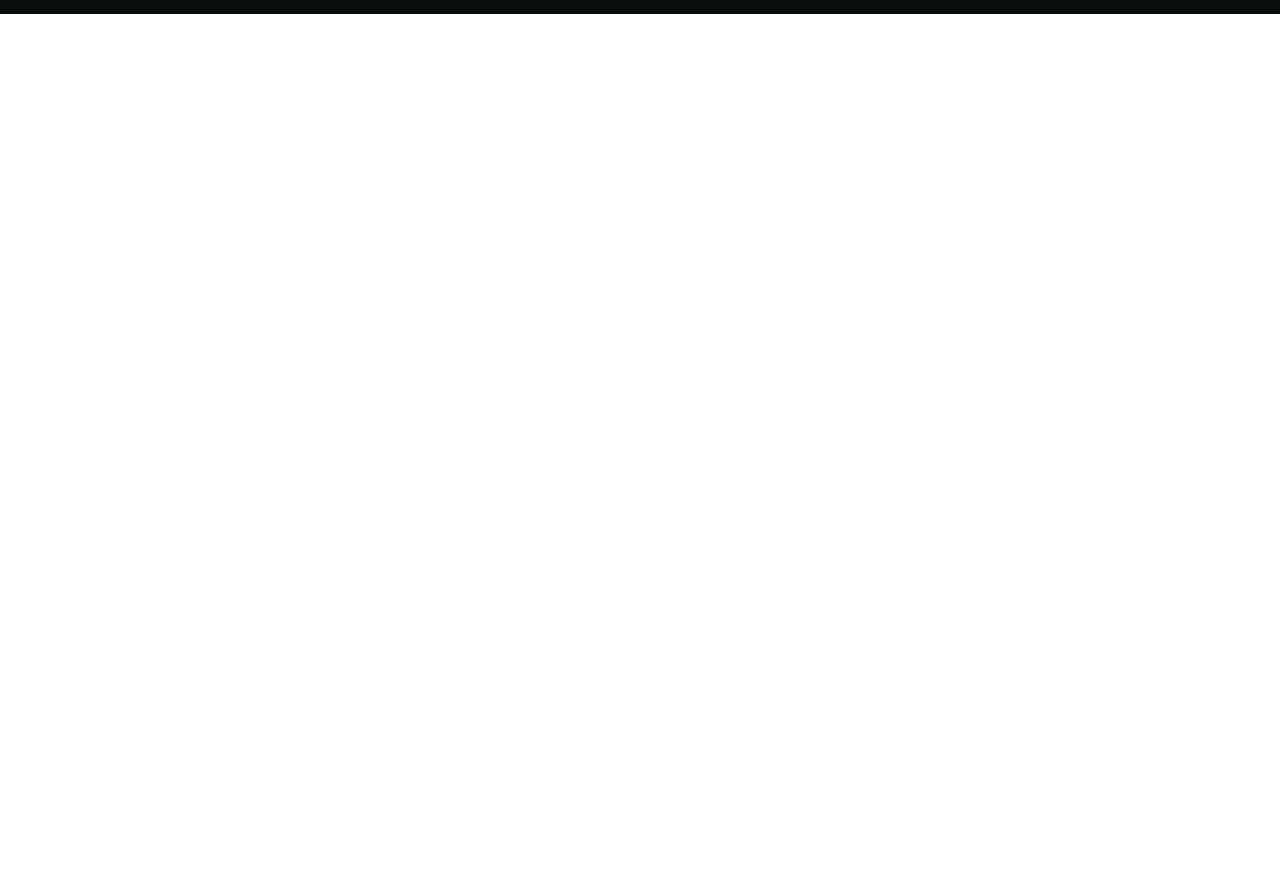
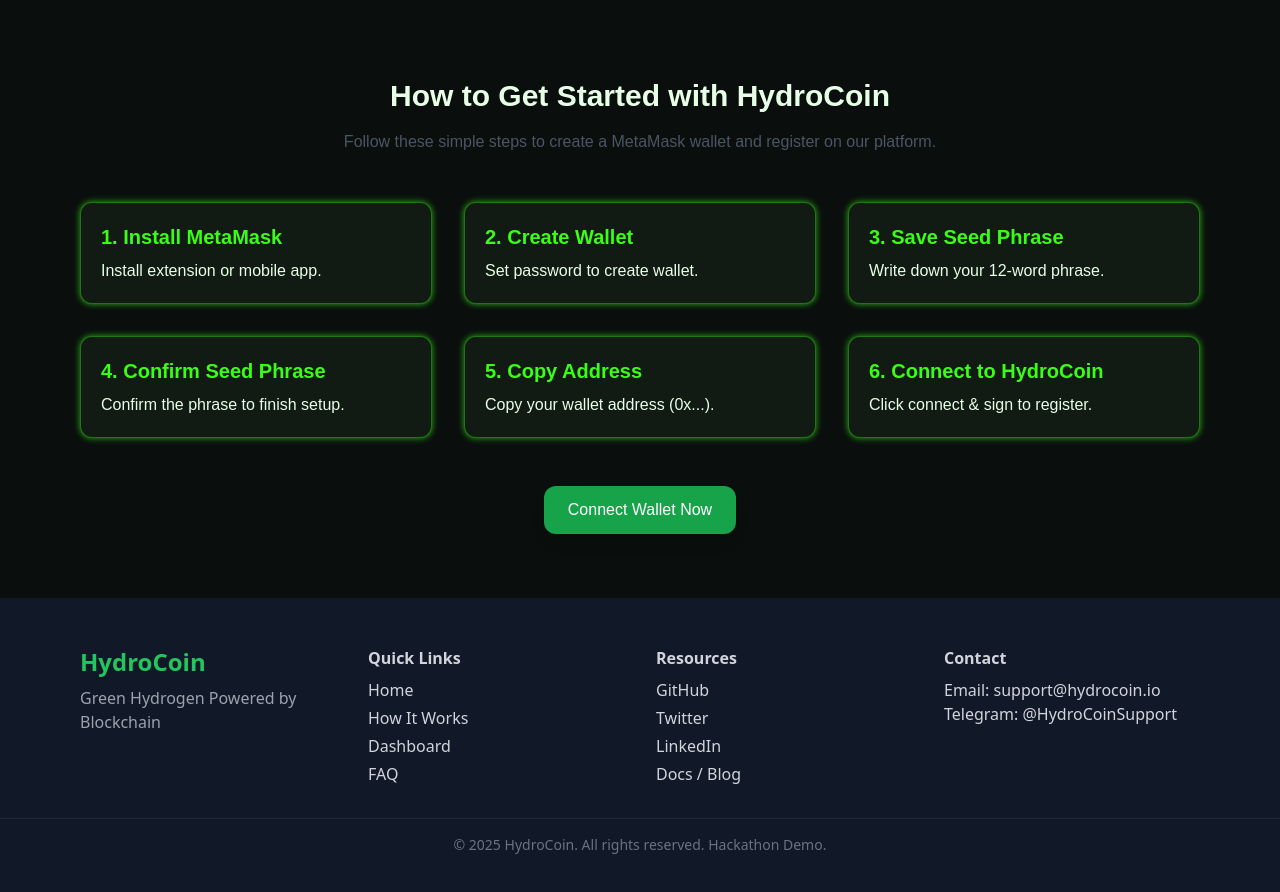
Before and after one commit to Manush-2005/HydroCoin, a React (Vite) app in the folder FrontEnd/: page / in a window 1280 px wide. Shown: the part 1080-1972 px from the top of the page. Before the commit the page ends 1094 px from the top, so only its background shows below. Built offline with nearby package versions, Linux system fonts and the light colour scheme.

Commit message:
front-page-complte

```diff
--- a/FrontEnd/src/App.jsx
+++ b/FrontEnd/src/App.jsx
@@ -1,13 +1,16 @@
-import { Routes, Route  } from "react-router-dom"
+import { Routes, Route } from "react-router-dom"
 import LandingPage from "./pages/LandingPage"
 import { Toaster } from "react-hot-toast"
+import LayOut from "./pages/LayOut"
 function App() {
 
   return (
     <>
-    <Toaster/>
+      <Toaster />
       <Routes>
-        <Route path="/" element={<LandingPage />} />
+        <Route path="/" element={<LayOut />}>
+          <Route path="/" element={<LandingPage />} />
+        </Route>
       </Routes>
     </>
   )
--- /dev/null
+++ b/FrontEnd/src/pages/Footer.jsx
@@ -0,0 +1,47 @@
+export default function Footer() {
+  return (
+    <footer className="bg-gray-900 text-gray-300 py-12">
+      <div className="max-w-6xl mx-auto px-4 grid md:grid-cols-4 gap-8">
+        {/* Logo & Tagline */}
+        <div>
+          <h2 className="text-2xl font-bold text-green-500 mb-2">HydroCoin</h2>
+          <p className="text-gray-400">Green Hydrogen Powered by Blockchain</p>
+        </div>
+
+        {/* Quick Links */}
+        <div>
+          <h3 className="font-semibold mb-2">Quick Links</h3>
+          <ul className="space-y-1">
+            <li><a href="#" className="hover:text-green-500">Home</a></li>
+            <li><a href="#how-it-works" className="hover:text-green-500">How It Works</a></li>
+            <li><a href="#dashboard" className="hover:text-green-500">Dashboard</a></li>
+            <li><a href="#faq" className="hover:text-green-500">FAQ</a></li>
+          </ul>
+        </div>
+
+        {/* Resources / Social */}
+        <div>
+          <h3 className="font-semibold mb-2">Resources</h3>
+          <ul className="space-y-1">
+            <li><a href="https://github.com" target="_blank" className="hover:text-green-500">GitHub</a></li>
+            <li><a href="https://twitter.com" target="_blank" className="hover:text-green-500">Twitter</a></li>
+            <li><a href="https://linkedin.com" target="_blank" className="hover:text-green-500">LinkedIn</a></li>
+            <li><a href="https://medium.com" target="_blank" className="hover:text-green-500">Docs / Blog</a></li>
+          </ul>
+        </div>
+
+        {/* Contact */}
+        <div>
+          <h3 className="font-semibold mb-2">Contact</h3>
+          <p>Email: <a href="mailto:support@hydrocoin.io" className="hover:text-green-500">support@hydrocoin.io</a></p>
+          <p>Telegram: <a href="#" className="hover:text-green-500">@HydroCoinSupport</a></p>
+        </div>
+      </div>
+
+      {/* Divider */}
+      <div className="border-t border-gray-800 mt-8 pt-4 text-center text-gray-500 text-sm">
+        © 2025 HydroCoin. All rights reserved. Hackathon Demo.
+      </div>
+    </footer>
+  );
+}
--- /dev/null
+++ b/FrontEnd/src/pages/Guidance.jsx
@@ -0,0 +1,38 @@
+import React from 'react'
+
+function Guidance() {
+    const steps = [
+        { title: "1. Install MetaMask", desc: "Install extension or mobile app.", img: "/screenshots/install.png" },
+        { title: "2. Create Wallet", desc: "Set password to create wallet.", img: "/screenshots/create_wallet.png" },
+        { title: "3. Save Seed Phrase", desc: "Write down your 12-word phrase.", img: "/screenshots/seed.png" },
+        { title: "4. Confirm Seed Phrase", desc: "Confirm the phrase to finish setup.", img: "/screenshots/confirm.png" },
+        { title: "5. Copy Address", desc: "Copy your wallet address (0x...).", img: "/screenshots/copy_address.png" },
+        { title: "6. Connect to HydroCoin", desc: "Click connect & sign to register.", img: "/screenshots/connect.png" },
+    ];
+
+    return (
+        <div className="max-w-6xl mx-auto py-16 px-4 ">
+            <h2 className="text-3xl font-bold text-center mb-4">How to Get Started with HydroCoin</h2>
+            <p className="text-center text-gray-600 mb-12 ">
+                Follow these simple steps to create a MetaMask wallet and register on our platform.
+            </p>
+            <div className="grid md:grid-cols-3 gap-8">
+                {steps.map((step, idx) => (
+                    <div key={idx} className="bg-hydrogen-card p-5 rounded-xl border border-hydrogen-neon/40 shadow-[0_0_6px_#39ff14aa] hover:shadow-[0_0_10px_#39ff14cc] transition min-h-[20px]">
+
+                        <h3 className="font-semibold text-xl mb-2 text-hydrogen-neon">{step.title}</h3>
+                        <p className="text--500 text-left">{step.desc}</p>
+                    </div>
+                ))}
+            </div>
+            <div className="text-center mt-12">
+                <button className="bg-green-600 text-white px-6 py-3 rounded-xl shadow-lg hover:bg-green-700">
+                    Connect Wallet Now
+                </button>
+            </div>
+        </div>
+
+    )
+}
+
+export default Guidance
--- a/FrontEnd/src/pages/LandingPage.jsx
+++ b/FrontEnd/src/pages/LandingPage.jsx
@@ -1,12 +1,11 @@
 import Navbar from "./Navbar";
 import AboutUs from "./AboutUs";
+import Guidance from "./Guidance";
 
 // App.jsx
 export default function LandingPage() {
   return (
     <div className="bg-hydrogen-bg text-hydrogen-text min-h-screen font-futuristic">
-      {/* Navbar */}
-      <Navbar />
 
       {/* Hero Section */}
       <section className="flex flex-col items-center justify-center text-center px-6 py-20">
@@ -26,6 +25,7 @@
 
       {/* How Do We Work Section */}
      <AboutUs/>
+     <Guidance />
 
     </div>
   );
--- /dev/null
+++ b/FrontEnd/src/pages/LayOut.jsx
@@ -0,0 +1,18 @@
+import React from 'react'
+import Navbar from './Navbar'
+import Footer from './Footer'
+import { Outlet } from 'react-router-dom'
+
+function LayOut() {
+    return (
+        <>
+            <Navbar />
+            <main className="flex-grow">
+                <Outlet />
+            </main>
+            <Footer />
+        </>
+    )
+}
+
+export default LayOut
```
